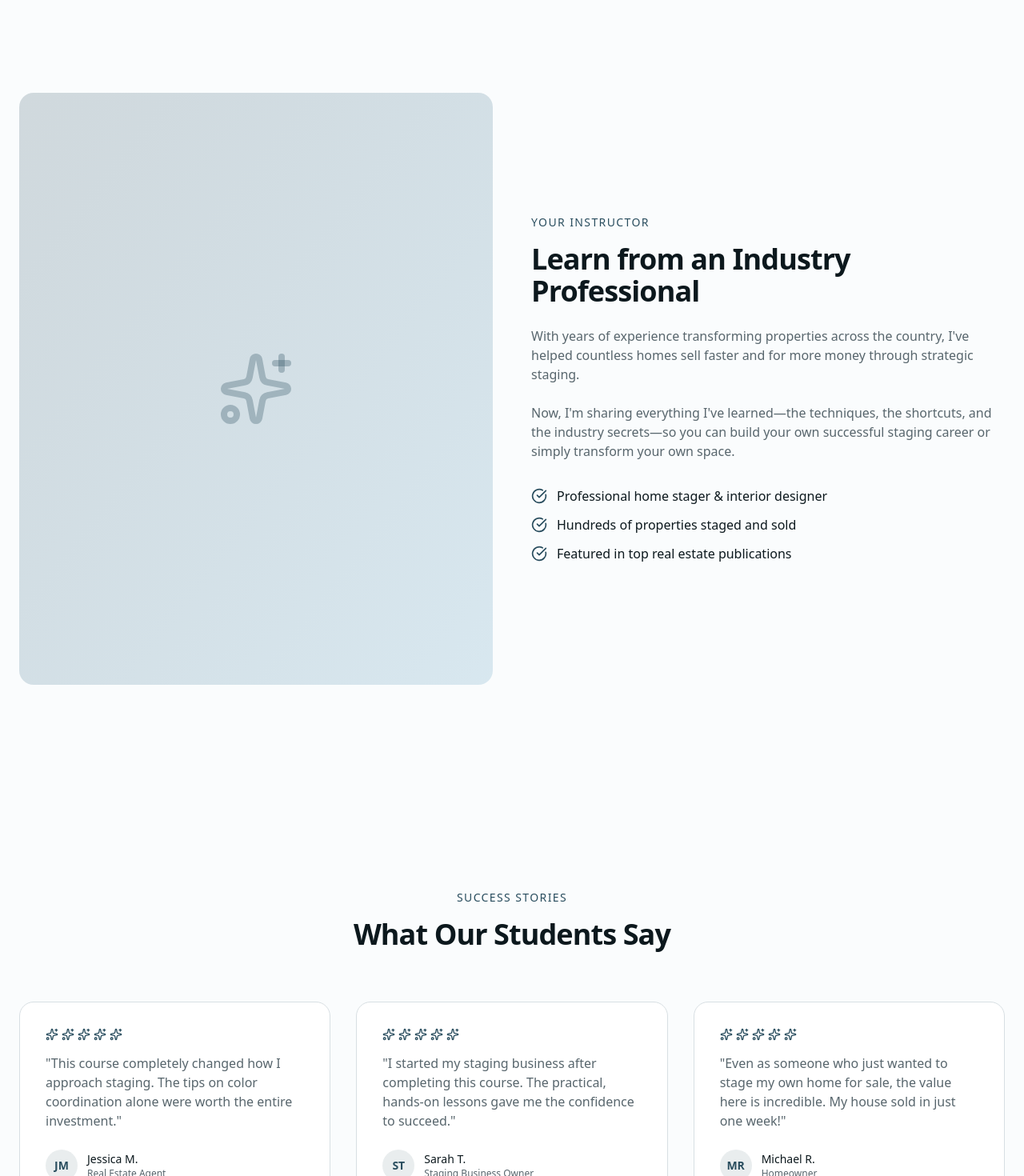
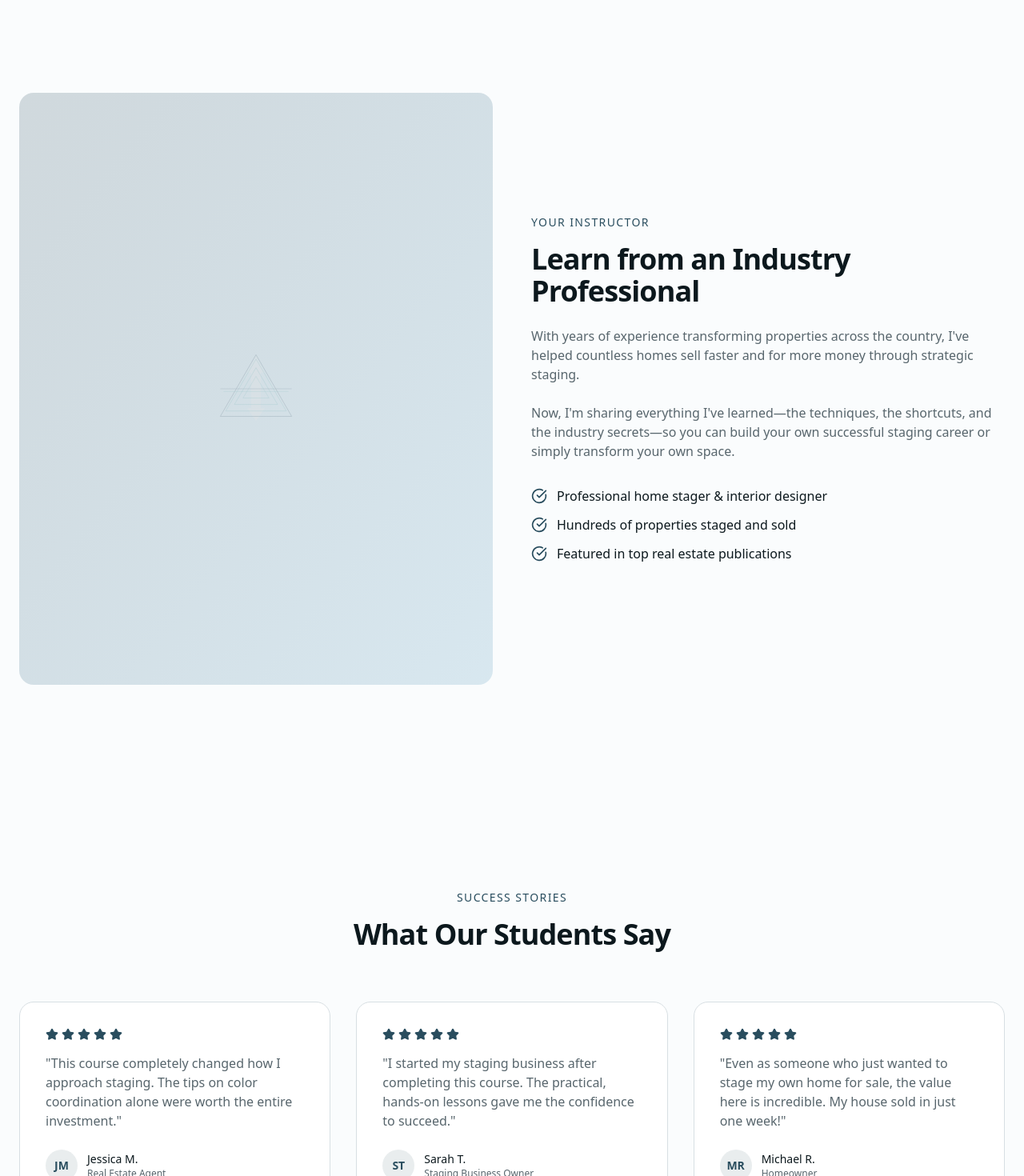
Before and after one commit to steven-asearcy/the-staging-course, a Next.js app: page / in a window 1280 px wide. Shown: the part 1330-2800 px from the top of the page at 80% size. Built offline with nearby package versions, Linux system fonts and the light colour scheme; no server answers; the database is empty.

Commit message:
Add logo across all pages

```diff
--- a/app/(dashboard)/dashboard/page.tsx
+++ b/app/(dashboard)/dashboard/page.tsx
@@ -100,8 +100,15 @@ export default async function DashboardPage() {
     <div className="min-h-screen bg-background">
       <header className="border-b bg-card">
         <div className="container mx-auto flex h-16 items-center justify-between px-6">
-          <Link href="/" className="text-xl font-semibold">
-            The Staging Course
+          <Link href="/" className="flex items-center gap-3">
+            <Image
+              src="/logo.svg"
+              alt="The Staging Course"
+              width={32}
+              height={32}
+              className="h-8 w-8"
+            />
+            <span className="text-xl font-semibold">The Staging Course</span>
           </Link>
           <div className="flex items-center gap-4">
             <Link
--- a/app/(marketing)/courses/[slug]/page.tsx
+++ b/app/(marketing)/courses/[slug]/page.tsx
@@ -118,8 +118,15 @@ export default async function CourseDetailPage({
     <div className="min-h-screen bg-background">
       <header className="border-b bg-card">
         <div className="container mx-auto flex h-16 items-center justify-between px-6">
-          <Link href="/" className="text-xl font-bold">
-            The Staging Course
+          <Link href="/" className="flex items-center gap-3">
+            <Image
+              src="/logo.svg"
+              alt="The Staging Course"
+              width={32}
+              height={32}
+              className="h-8 w-8"
+            />
+            <span className="text-xl font-bold">The Staging Course</span>
           </Link>
           <nav className="flex items-center gap-4">
             <Link
--- a/app/(marketing)/courses/page.tsx
+++ b/app/(marketing)/courses/page.tsx
@@ -35,8 +35,15 @@ export default async function CoursesPage() {
     <div className="min-h-screen bg-background">
       <header className="border-b bg-card">
         <div className="container mx-auto flex h-16 items-center justify-between px-6">
-          <Link href="/" className="text-xl font-bold">
-            The Staging Course
+          <Link href="/" className="flex items-center gap-3">
+            <Image
+              src="/logo.svg"
+              alt="The Staging Course"
+              width={32}
+              height={32}
+              className="h-8 w-8"
+            />
+            <span className="text-xl font-bold">The Staging Course</span>
           </Link>
           <nav className="flex items-center gap-4">
             <Link
--- a/app/page.tsx
+++ b/app/page.tsx
@@ -6,7 +6,6 @@ import { Button } from "@/components/ui/button";
 import {
   ArrowRight,
   CheckCircle,
-  Sparkles,
   Home,
   Palette,
   TrendingUp,
@@ -14,6 +13,7 @@ import {
   BookOpen,
   Instagram,
   Mail,
+  Star,
 } from "lucide-react";
 
 async function getFeaturedCourses() {
@@ -43,8 +43,14 @@ export default async function LandingPage() {
       {/* Navigation */}
       <header className="fixed top-0 left-0 right-0 z-50 bg-background/80 backdrop-blur-md border-b">
         <div className="container mx-auto flex h-20 items-center justify-between px-6">
-          <Link href="/" className="flex items-center gap-2">
-            <Sparkles className="h-6 w-6 text-primary" />
+          <Link href="/" className="flex items-center gap-3">
+            <Image
+              src="/logo.svg"
+              alt="The Staging Course"
+              width={40}
+              height={40}
+              className="h-10 w-10"
+            />
             <span className="text-xl font-semibold tracking-tight">
               The Staging Course
             </span>
@@ -194,7 +200,13 @@ export default async function LandingPage() {
             <div className="relative">
               <div className="aspect-[4/5] rounded-2xl bg-gradient-to-br from-primary/20 to-accent overflow-hidden">
                 <div className="absolute inset-0 flex items-center justify-center">
-                  <Sparkles className="h-24 w-24 text-primary/30" />
+                  <Image
+                    src="/logo.svg"
+                    alt=""
+                    width={96}
+                    height={96}
+                    className="h-24 w-24 opacity-30"
+                  />
                 </div>
               </div>
               <div className="absolute -bottom-6 -right-6 w-48 h-48 rounded-2xl bg-primary/10 -z-10" />
@@ -327,7 +339,7 @@ export default async function LandingPage() {
             <div className="p-8 rounded-2xl bg-card border">
               <div className="flex gap-1 mb-4">
                 {[...Array(5)].map((_, i) => (
-                  <Sparkles key={i} className="h-4 w-4 text-primary" />
+                  <Star key={i} className="h-4 w-4 text-primary fill-primary" />
                 ))}
               </div>
               <p className="text-muted-foreground mb-6">
@@ -350,7 +362,7 @@ export default async function LandingPage() {
             <div className="p-8 rounded-2xl bg-card border">
               <div className="flex gap-1 mb-4">
                 {[...Array(5)].map((_, i) => (
-                  <Sparkles key={i} className="h-4 w-4 text-primary" />
+                  <Star key={i} className="h-4 w-4 text-primary fill-primary" />
                 ))}
               </div>
               <p className="text-muted-foreground mb-6">
@@ -373,7 +385,7 @@ export default async function LandingPage() {
             <div className="p-8 rounded-2xl bg-card border">
               <div className="flex gap-1 mb-4">
                 {[...Array(5)].map((_, i) => (
-                  <Sparkles key={i} className="h-4 w-4 text-primary" />
+                  <Star key={i} className="h-4 w-4 text-primary fill-primary" />
                 ))}
               </div>
               <p className="text-muted-foreground mb-6">
@@ -426,10 +438,16 @@ export default async function LandingPage() {
         <div className="container mx-auto px-6">
           <div className="grid md:grid-cols-4 gap-12">
             <div className="md:col-span-2">
-              <Link href="/" className="flex items-center gap-2 mb-4">
-                <Sparkles className="h-6 w-6 text-primary" />
-                <span className="text-xl font-semibold">The Staging Course</span>
-              </Link>
+            <Link href="/" className="flex items-center gap-3 mb-4">
+              <Image
+                src="/logo.svg"
+                alt="The Staging Course"
+                width={32}
+                height={32}
+                className="h-8 w-8"
+              />
+              <span className="text-xl font-semibold">The Staging Course</span>
+            </Link>
               <p className="text-muted-foreground max-w-md mb-6">
                 Professional home staging education to help you transform
                 spaces and build your dream career in interior design.
```
Also changed, not shown: public/logo.svg (added).
